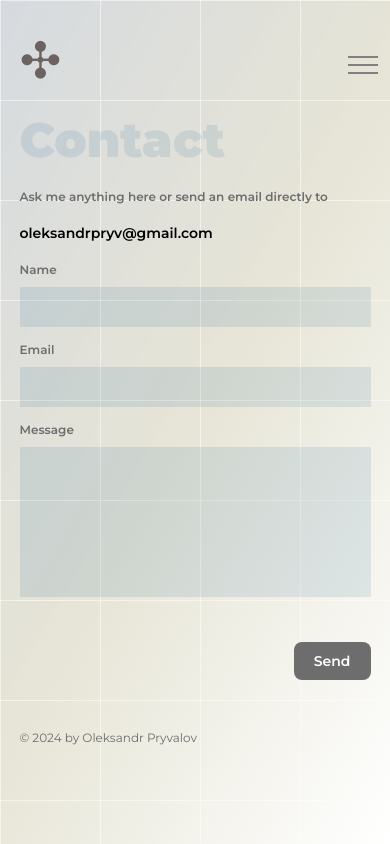
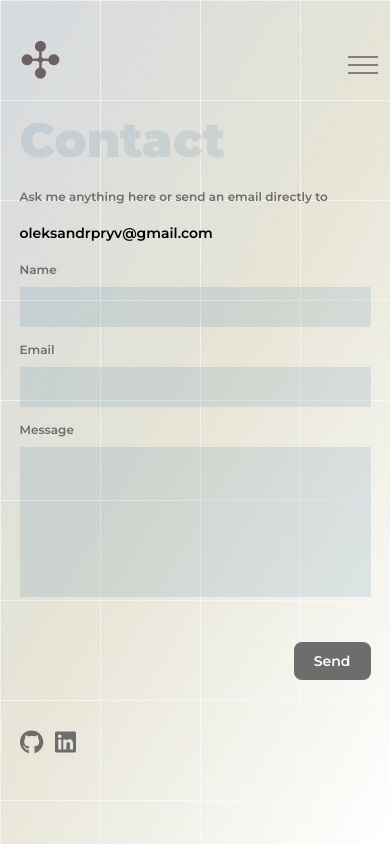
Before and after one commit to multumInParvo/my-portfolio, a React (Create React App) app: page /contact in a window 390 px wide. Built offline with nearby package versions, Linux system fonts and the light colour scheme.

Commit message:
import fontawesome library, add icons for social links

```diff
--- a/src/components/Footer/Footer.jsx
+++ b/src/components/Footer/Footer.jsx
@@ -1,14 +1,19 @@
 // Footer
 import React from 'react';
 import '../Footer/Footer.scss';
+import { FontAwesomeIcon } from '@fortawesome/react-fontawesome';
+import { faGithub, faLinkedin } from '@fortawesome/free-brands-svg-icons';
 
 function Footer() {
     return (
-        <div className="footer">
-            <div className='footer-text'>
-                <p className='footer-logo'>
-                    <span>© 2024 by Oleksandr Pryvalov</span>
-                </p>
+        <div className='footer'>
+            <div className='social-links'>
+                <a href="https://github.com/multumInParvo" target="_blank" rel="noopener noreferrer" className="social-link">
+                    <FontAwesomeIcon icon={faGithub} className="github-icon" />
+                </a>
+                <a href="https://www.linkedin.com/in/oleksandr-pryvalov-bb0599298" target="_blank" rel="noopener noreferrer" className="social-link">
+                    <FontAwesomeIcon icon={faLinkedin} className="social-icon" />
+                </a>
             </div>
         </div>
     );
--- a/src/components/Footer/Footer.scss
+++ b/src/components/Footer/Footer.scss
@@ -7,16 +7,19 @@
   padding: 70px 20%;
   text-align: center;
 
-  .footer-text {
+  .social-links {
     color: #6d6d6d;
     display: flex;
     justify-content: center;
     align-items: center;
     font-size: 14px;
     margin: 0;
+    gap: 14px;
 
-    .footer-logo {
-      margin: 0;
+    .social-link {
+      text-decoration: none;
+      font-size: 24px;
+      color: #6d6d6d;
     }
   }
 }
@@ -32,10 +35,11 @@
   .footer {
     padding: 50px 5% 20px;
 
-    .footer-text {
+    .social-links {
       font-size: 12px;
+      gap: 12px;
 
-      .footer-logo {
+      .social-link {
         display: flex;
       }
     }
```
